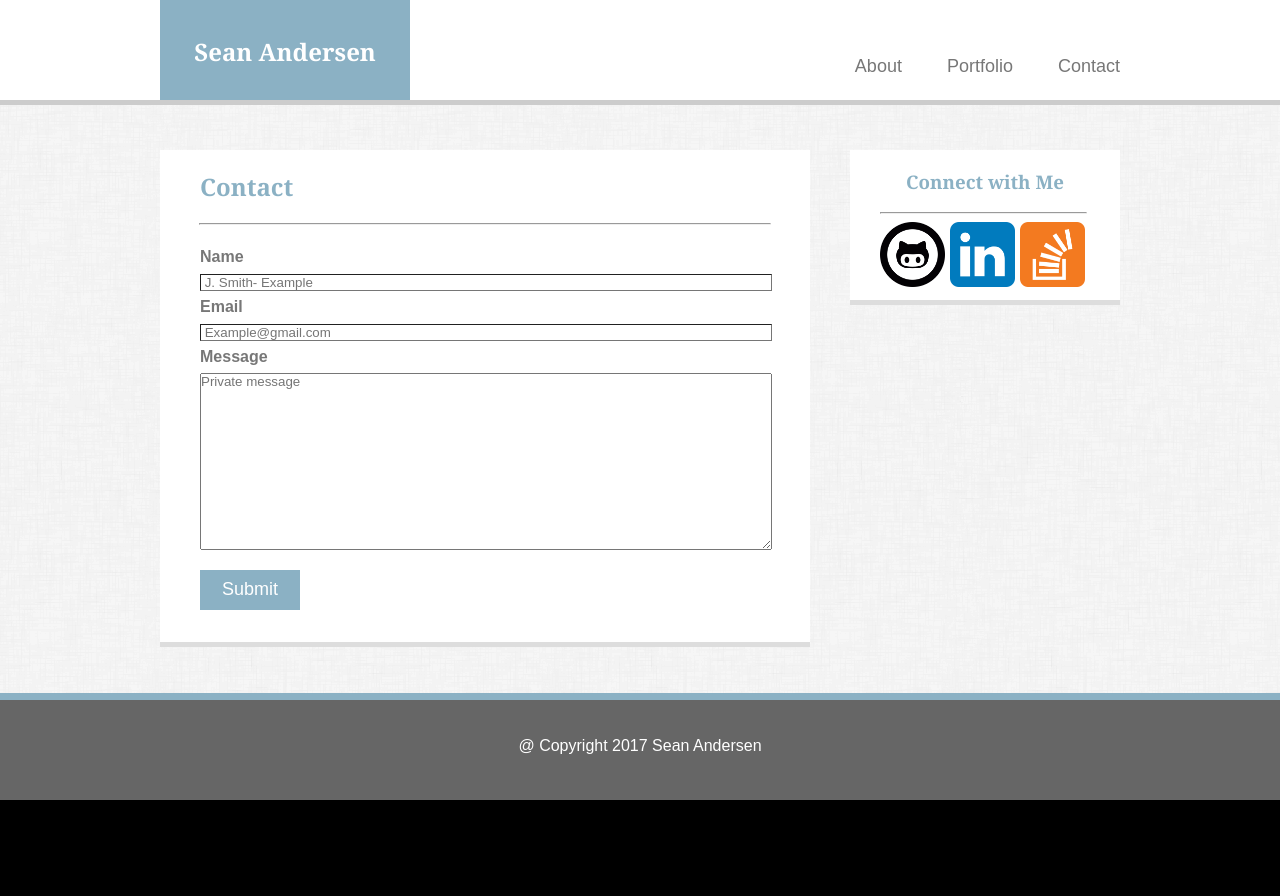
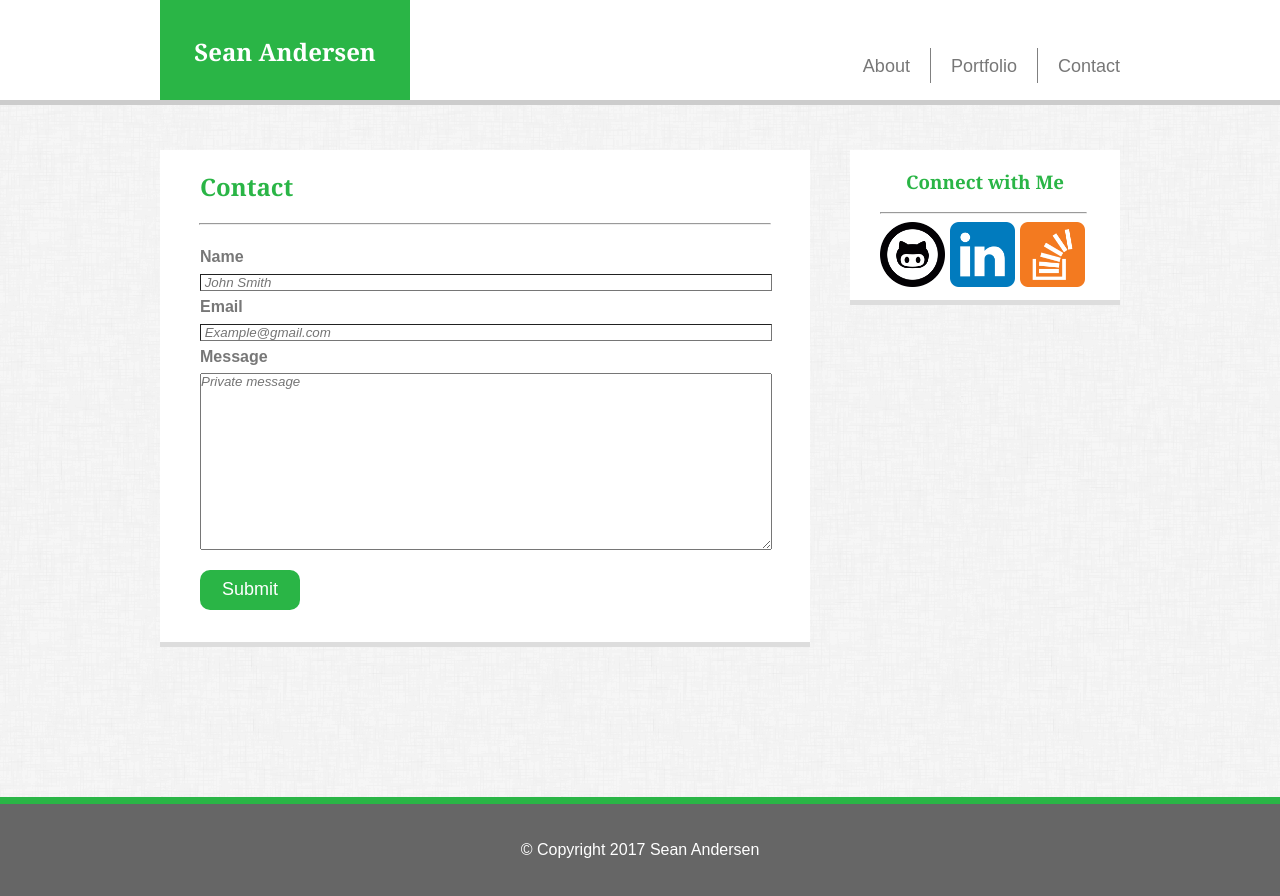
Before and after one commit to andersensm/Basic-Portfolio, a plain HTML site: page contact.html in a window 1280 px wide. Before the commit the page ends 800 px from the top, so only its background shows below. Drawn offline with Linux system fonts and the light colour scheme.

Commit message:
updated files, ready for submittion

```diff
--- a/assets/css/styles.css
+++ b/assets/css/styles.css
@@ -1,6 +1,6 @@
 h1, h2, h3, h4 {
   font-family: 'Georgia', Times, Times New Roman, serif;
-  color: #8BB1C4;
+  color: #2AB546;
 }
 h3 {
   text-align: center;
@@ -80,7 +80,7 @@ p {
   margin-top: 25px;
   border-width: 5px;
   background-color: #ffffff;
-  border-color: #dddddd
+  border-color: #dddddd;
 }
 main {
   border-color: #dddddd;
@@ -90,6 +90,7 @@ main {
 body {
   background-image: url("../images/dust_scratches.png");
   background-color: black;
+  margin: 0;
 }
 .white {
   margin-top: 15px;
@@ -106,7 +107,7 @@ body {
   padding-top: 20px;
   height: 80px;
   width: 250px;
-  background-color: #8BB1C4;
+  background-color: #2AB546;
   float: left;
 }
 .Contact {
@@ -117,16 +118,32 @@ body {
 }
 .Portfolio {
   margin-left: 20px;
+  font-size: 18px;
   margin-top: 30px;
-  margin-right: 25px;
+  float: right;
+}
+.Portfolio1 {
+  font-size: 18px;
+  float: right;
+  padding-right: 20px;
+  border-right-style: solid;
+  border-right-color: grey;
+  border-right-width: 1.25px;
+  height: 35px;
+}
+.About {
+  margin-top: 30px;
   font-size: 18px;
   float: right;
 }
-.About {
-  margin-top: 30px;
-  margin-right: 25px;
+.About1 {
   font-size: 18px;
   float: right;
+  padding-right: 20px;
+  border-right-style: solid;
+  border-right-color: grey;
+  border-right-width: 1.25px;
+  height: 35px;
 }
 .ProfilePicture {
   width: 200px;
@@ -156,16 +173,14 @@ margin-left: 30px;
   margin-left: 5px;
 }
 .footer {
-  position: fixed;
+  position: static;
   border-top-style: solid;
-  border-top-color: #8BB1C4;
+  border-top-color: #2AB546;
   border-top-width: 7px;
   background-color: #666666;
-  min-width: 100%;
+  width: 100%;
   height: 100px;
-  left: 0;
   bottom: 0;
-  right: 0;
   text-align: center;
   z-index: 5;
 }
@@ -201,6 +216,7 @@ margin-left: 30px;
   color: #777777;
   padding: 0;
   border-width: 0.5px;
+  font-style: italic;
 }
 .messageBox {
   width: 100%;
@@ -211,6 +227,7 @@ margin-left: 30px;
   font-family: 'Arial', 'Helvetica Neue', Helvetica, sans-serif;
   color: #777777;
   padding: 0px;
+  font-style: italic;
 }
 .submitName {
   font-family: 'Arial', 'Helvetica Neue', Helvetica, sans-serif;
@@ -219,9 +236,10 @@ margin-left: 30px;
   text-align: center;
   height: 40px;
   width: 100px;
-  background-color: #8BB1C4;
+  background-color: #2AB546;
   border-style: none;
   margin: 16px 20px 16px 0px;
+  border-radius: 10px;
 }
 .beach, .burger, .music, .nightlife, .dog {
   margin: 20px 20px 20px 40px;
--- a/contact.html
+++ b/contact.html
@@ -24,11 +24,11 @@
         </section>
         <!-- Float right -->
         <section class="Portfolio">
-          <p><a href="portfolio.html" target="_blank">Portfolio</a></p>
+          <p><a href="portfolio.html" target="_blank" class="Portfolio1">Portfolio</a></p>
         </section>
         <!-- Float right -->
         <section class="About">
-          <p><a href="index.html" target="_blank">About</a></p>
+          <p><a href="index.html" target="_blank" class="About1">About</a></p>
         </section>
       </div>
     </div>
@@ -43,7 +43,7 @@
         <!-- Contact Information Form -->
         <form class="form" action="contact.html">
           <p class="formName"> Name </p>
-          <input class="nameInput" type="text" placeholder=" J. Smith- Example">
+          <input class="nameInput" type="text" placeholder=" John Smith">
           <p class="formName"> Email </p>
           <input class="nameInput" type="text" placeholder=" Example@gmail.com">
           <p class="formName"> Message </p>
@@ -70,7 +70,7 @@
   <footer>
     <!-- Fixed Footer container -->
     <div class="footer">
-      <p class="white2">@ Copyright 2017 Sean Andersen</p>
+      <p class="white2">&copy; Copyright 2017 Sean Andersen</p>
     </div>
   </footer>
 
```
Also changed, not shown: index.html (+4 -4 lines), portfolio.html (+3 -3 lines).
